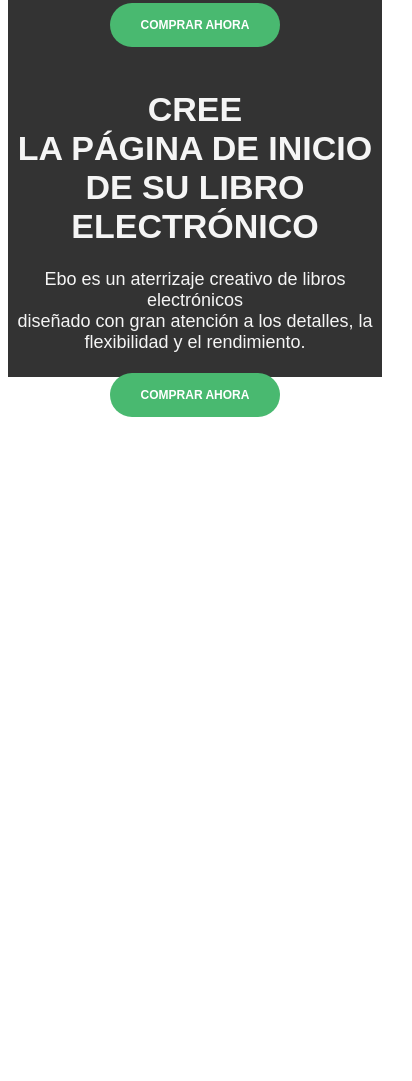
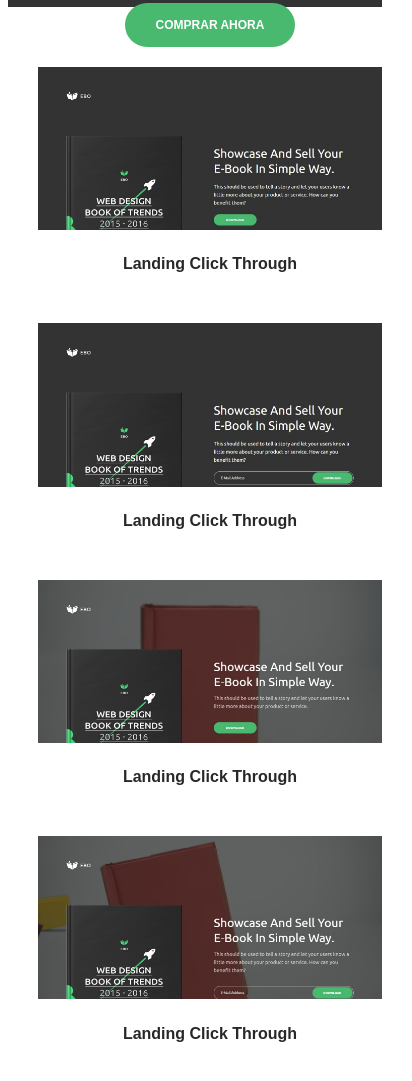
Before and after one commit to Laurencabal/Class, a plain HTML site: page page/index.html in a window 390 px wide. Shown: the part 371-1452 px from the top of the page, 412 px wide, since content can reach past the window. Before the commit the page ends 844 px from the top, so only its background shows below. Drawn offline with Linux system fonts and the light colour scheme.

Commit message:
cambios2

```diff
--- a/page/css/styles.css
+++ b/page/css/styles.css
@@ -1,3 +1,11 @@
+.body{
+    font-family: ubuntu,sans-serif;
+    font-size: 13px;
+    font-weight: 400;
+    color: #aaa;
+    line-height: 1.5
+}
+
 .landing-hero{
     height: 250px;
     padding: 60px 0 60px 0;
@@ -49,3 +57,46 @@
     border-radius: 50px;
     text-decoration: none;
 }
+
+.portafolio-demos{
+    padding: 60px 0 70px 0;
+    overflow: hidden;
+}
+
+.container{
+    width: 100%;
+    padding-right: 15px;
+    padding-left: 15px;
+    margin-right: auto;
+    margin-left: auto;
+}
+
+.portfolio-item{
+    padding-left: 15px;
+    padding-right: 15px;
+    margin-bottom: 50px;
+}
+
+.portfolio-item .portafolio-img img{
+    width: 100%;
+}
+
+.portfolio-item .portafolio-img:hover{
+    transform: translateY(-10px);
+    transition: all .35s;
+}
+
+.portafolio-title{
+    color: #282828;
+    text-align: center;
+    font-size: 16px;
+    font-weight: 600;
+    font-family: sans-serif;
+    text-transform: capitalize;
+    margin-bottom: 0;
+}
+
+.portafolio-title:hover{
+    color: #49b970;
+    transition: all .35s;
+}
--- a/page/index.html
+++ b/page/index.html
@@ -28,29 +28,78 @@
                     </div>
                 </div>
             </div>
-            <div class="landing-hero bg-dark">
+            <section class="portafolio-demos">
                 <div class="container">
                     <div class="row">
-                        <div class="col-12 col-md-12 col-lg-10">
-                            <h1 class="title">
-                                    Cree
-                                    <br>
-                                    la Página de Inicio de su Libro Electrónico
-                            </h1>
+                        <div class="col-12 col-md-6 col-lg-6 portfolio-item">
+                            <a href="https://landing.zytheme.com/ebo/landing-click.html"></a>
+                            <div class="portafolio-item">
+                                <div class="portafolio-img">
+                                    <img src="./images/1.jpg" alt="Home Page">
+                                </div>
+                            </div>
+                            <div class="portafolio-bio">
+                                <div class="portafolio-meta">
+                                    <div class="portafolio-title">
+                                        <h4>Landing click through</h4>
+                                    </div>
+                                </div>
+                            </div>
                         </div>
-                    <div class="col-12 col-md-8 col-lg-6" style="text-align: center;">
-                        <p class="text">
-                            Ebo es un aterrizaje creativo de libros electrónicos
-                            <br>
-                            diseñado con gran atención a los detalles, la flexibilidad y el rendimiento.
-                        </p>
-                        <a class="btn btn--primary btn--rounded" href="https://1.envato.market/ZGdG0" target="_blank">
-                            Comprar AHora
-                        </a>
-                    </div>
+                        <div class="col-12 col-md-6 col-lg-6 portfolio-item">
+                            <a href="https://landing.zytheme.com/ebo/landing-click.html"></a>
+                            <div class="portafolio-item">
+                                <div class="portafolio-img">
+                                    <img src="./images/2.jpg" alt="Home Page">
+                                </div>
+                            </div>
+                            <div class="portafolio-bio">
+                                <div class="portafolio-meta">
+                                    <div class="portafolio-title">
+                                        <h4>Landing click through</h4>
+                                    </div>
+                                </div>
+                            </div>
+                        </div>
+                        <div class="col-12 col-md-6 col-lg-6 portfolio-item">
+                            <a href="https://landing.zytheme.com/ebo/landing-click.html"></a>
+                            <div class="portafolio-item">
+                                <div class="portafolio-img">
+                                    <img src="./images/3.jpg" alt="Home Page">
+                                </div>
+                            </div>
+                            <div class="portafolio-bio">
+                                <div class="portafolio-meta">
+                                    <div class="portafolio-title">
+                                        <h4>Landing click through</h4>
+                                    </div>
+                                </div>
+                            </div>
+                        </div>
+                        <div class="col-12 col-md-6 col-lg-6 portfolio-item">
+                            <a href="https://landing.zytheme.com/ebo/landing-click.html"></a>
+                            <div class="portafolio-item">
+                                <div class="portafolio-img">
+                                    <img src="./images/4.jpg" alt="Home Page">
+                                </div>
+                            </div>
+                            <div class="portafolio-bio">
+                                <div class="portafolio-meta">
+                                    <div class="portafolio-title">
+                                        <h4>Landing click through</h4>
+                                    </div>
+                                </div>
+                            </div>
+                        </div>
                     </div>
                 </div>
-            </div>
+            </section>
+            <footer class="footer footer-5">
+                <div class="container">
+
+                </div>
+
+            </footer>
         </div>
     </Body>
     <footer>
```
Also changed, not shown: page/images/1.jpg (added), page/images/2.jpg (added), page/images/3.jpg (added), page/images/4.jpg (added).
